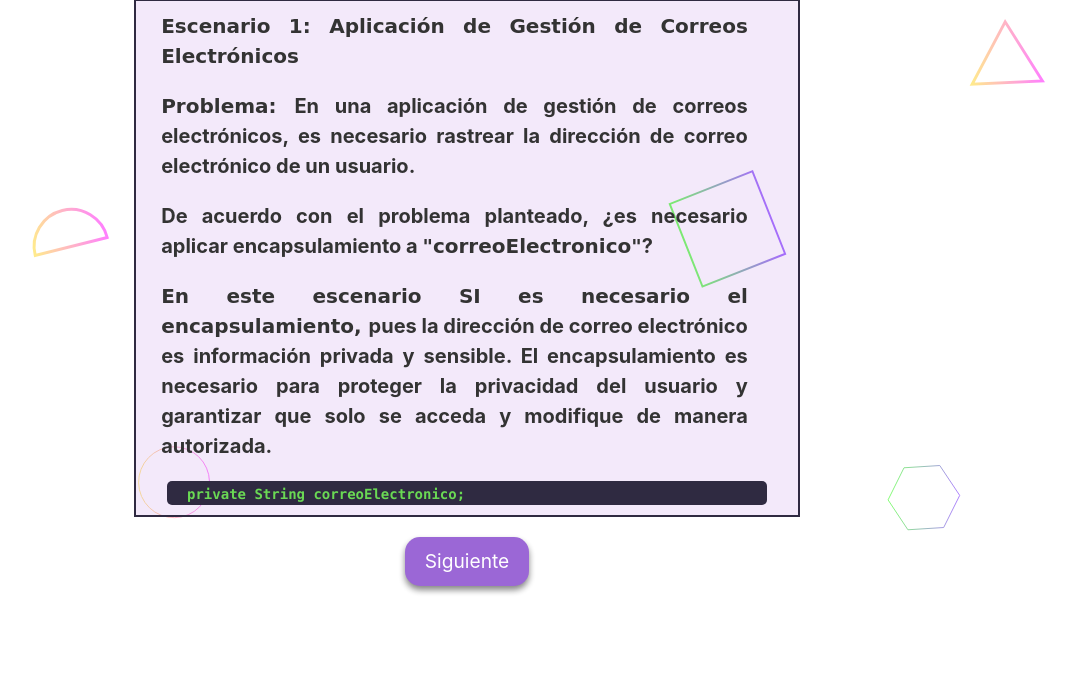
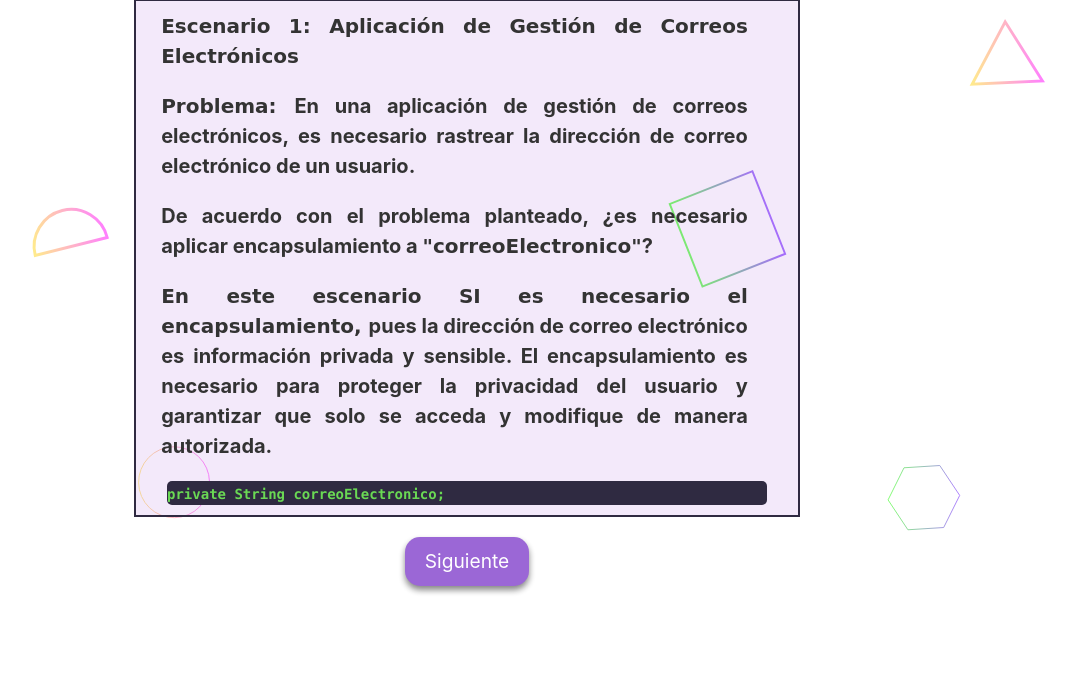
Before and after one commit to Amberage/app-mad, a PHP site: template views/encapsulamiento/actividadesEncapsulamiento/actividad1/retroalimentacion.html in a window 1280 px wide. Shown: the part 420-1097 px from the top of the page, without its empty margins (173-1249 px from the left). Run offline with PHP 8.4, Linux system fonts and the light colour scheme; the template is opened without the code that fills it, so the values that code supplies are empty; some web fonts are replaced.

Commit message:
Cambios 3

```diff
--- a/css/styles.css
+++ b/css/styles.css
@@ -405,6 +405,6 @@ button:hover {
 }
 
 .codeContainer code {
-  margin-left: 20px;
   color: rgb(106,217,84);
+  text-align: center;
 }
--- a/views/encapsulamiento/actividadesEncapsulamiento/actividad1/control.php
+++ b/views/encapsulamiento/actividadesEncapsulamiento/actividad1/control.php
@@ -2,6 +2,7 @@
 include '/php/config.php';
 
 echo $username;
+echo "holaMMundo";
 
 /* $conn = new mysqli($servername, $username, $password, $dbname);
 
```
